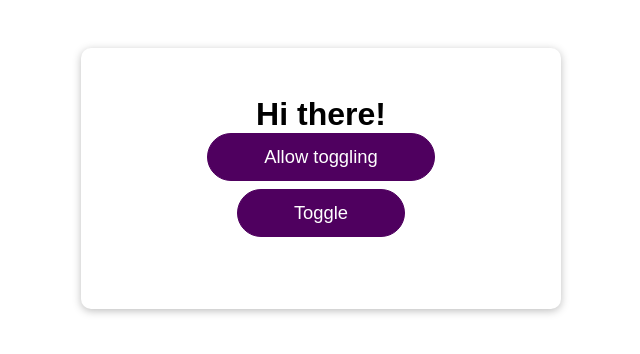
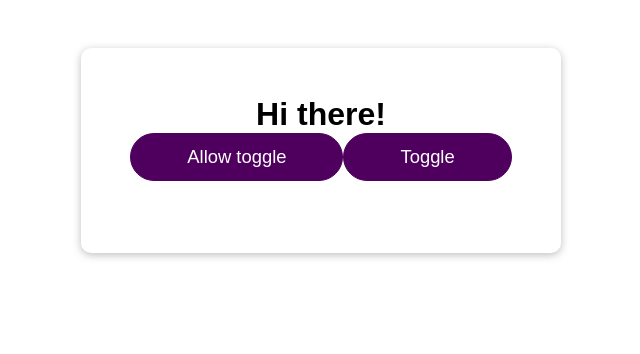
Before and after one commit to matherton/ReactCGSection12, a React (Create React App) app: page / in a window 1280 px wide. Shown: the top 354 px of the page, without its empty margins (319-959 px from the left). Built offline with nearby package versions, Linux system fonts and the light colour scheme.

Commit message:
added useCallBack functionality to dallow/disable toggle btn

```diff
--- a/src/App.js
+++ b/src/App.js
@@ -16,14 +16,16 @@ function App() {
     }
   }, [allowToggle]);
 
-  const allowToggleHandler = () => {
-    setAllowToggle(true);
-  };
+  const allowToggleHandler = useCallback(() => {
+    setAllowToggle((prevDisable) => !prevDisable);
+  }, []);
 
   return (
     <div className="app">
       <h1>Hi there!</h1>
-      <Button onClick={allowToggleHandler}>Allow toggling</Button>
+      <Button onClick={allowToggleHandler}>
+        {allowToggle ? "Disable toggle" : "Allow toggle"}
+      </Button>
       <Button onClick={togglePara}>Toggle</Button>
       <DemoOutput show={showPara} />
     </div>
```
